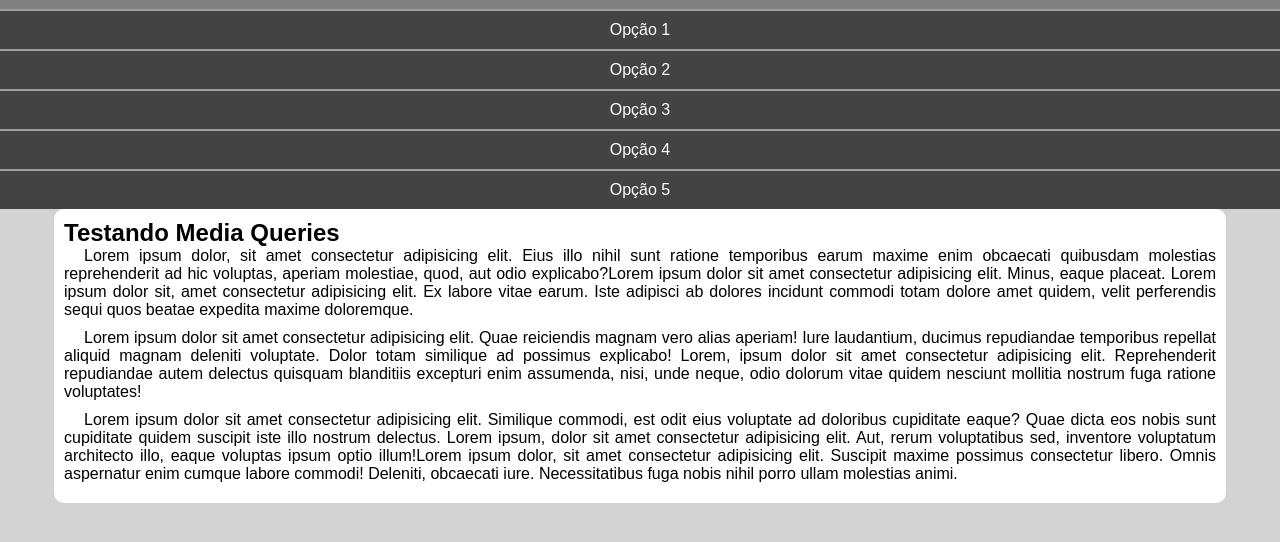
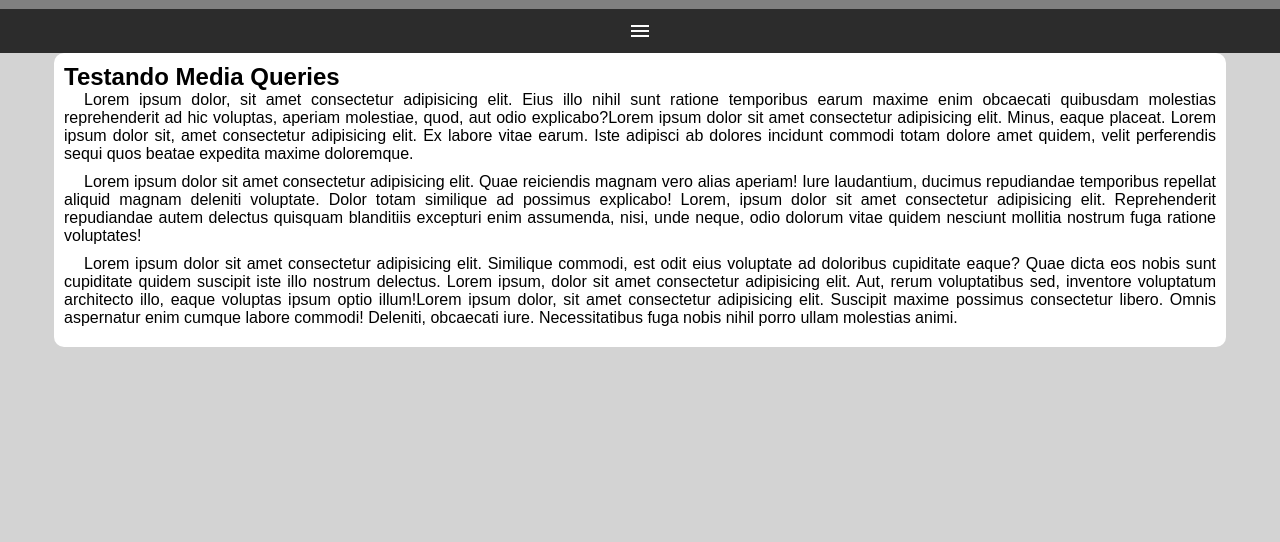
Before and after one commit to Lucaslock/html-css-2, a plain HTML site: page ex026/mq005/index.html in a window 1280 px wide. Shown: the part 48-590 px from the top of the page. Drawn offline with Linux system fonts and the light colour scheme.

Commit message:
exercício 25

```diff
--- a/ex026/mq005/estilos/style.css
+++ b/ex026/mq005/estilos/style.css
@@ -16,13 +16,28 @@ header {
 }
 
 
+i#burguer {
+    background-color: rgb(44, 44, 44);
+    color: white;
+    display: block;
+    text-align: center;
+    padding: 10px;
+    cursor: pointer;
+}
+
+i#burguer:hover {
+    background-color: white;
+    color: black;
+}
+
+
 h1 {
     padding: 10px;
     text-align: center;
 }
 
 menu {
-    display: block;
+    display: none;
 }
 
 menu > ul {
--- a/ex026/mq005/index.html
+++ b/ex026/mq005/index.html
@@ -4,12 +4,16 @@
     <meta charset="UTF-8">
     <meta name="viewport" content="width=device-width, initial-scale=1.0">
     <title>Media Query</title>
+
+    <link href="https://fonts.googleapis.com/icon?family=Material+Icons" rel="stylesheet">
+
     <link rel="stylesheet" href="estilos/style.css">
 </head>
 <body>
     <header>
         <h1>Meu Site</h1>
-        <menu>
+        <i id="burguer" class="material-icons" onclick="clickMenu()">menu</i>
+        <menu id="itens">
             <ul>
                 <li><a href="#">Opção 1</a></li>
                 <li><a href="#">Opção 2</a></li>
@@ -32,5 +36,14 @@
         </article>
     </main>
 
+    <script>
+        function clickMenu() {
+            if (itens.style.display == 'block') {
+                itens.style.display = 'none'
+            } else {
+                itens.style.display = 'block'
+            }
+        }
+    </script>
 </body>
 </html>
```
